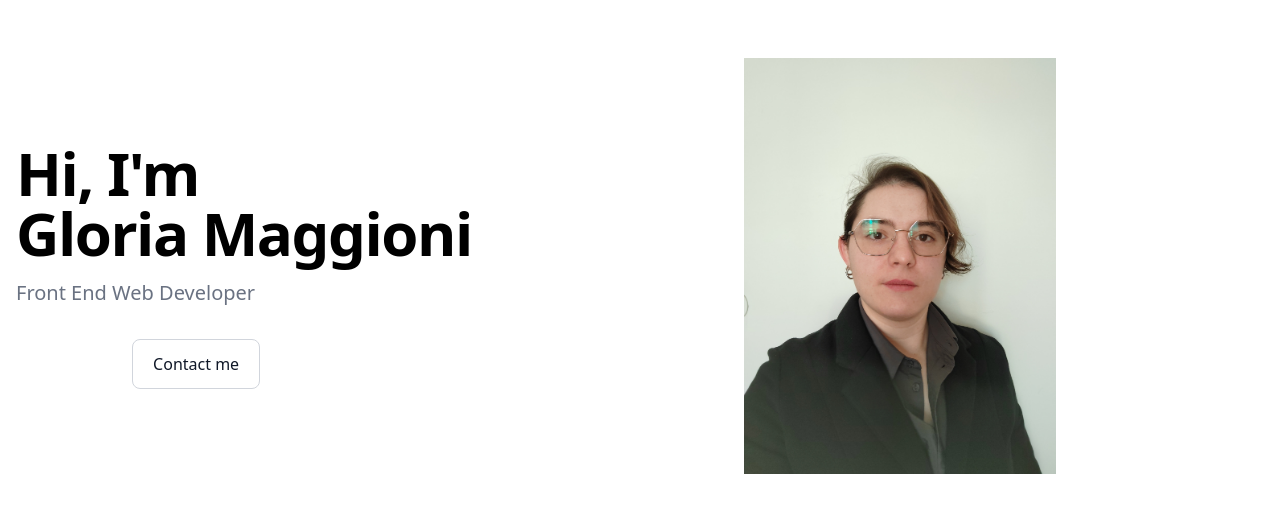
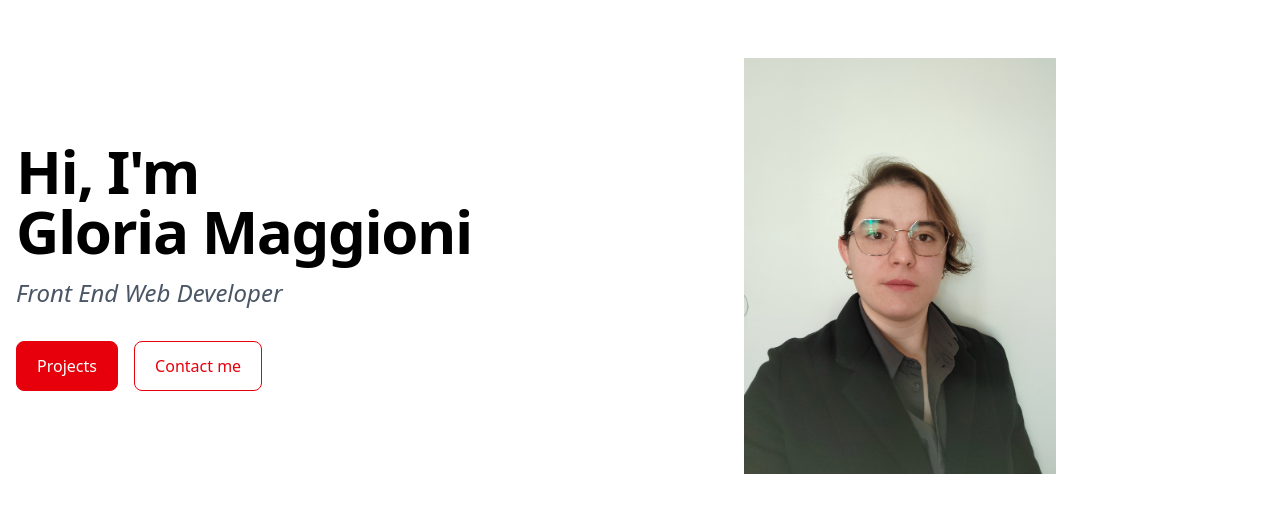
Before and after one commit to GloriaMaggioni/Portfolio_2025, a website: page portfolio2025/portfolio_2025.html in a window 1280 px wide. Shown: the part 70-582 px from the top of the page. Drawn offline with nearby package versions, Linux system fonts and the light colour scheme.

Commit message:
Sistemato hero's buttons style

```diff
--- a/package.json
+++ b/package.json
@@ -19,7 +19,9 @@
   },
   "homepage": "https://github.com/GloriaMaggioni/Portfolio_2025#readme",
   "dependencies": {
+    "@tailwindcss/cli": "^4.1.17",
     "boostrap": "^2.0.0",
-    "bootstrap": "^5.3.8"
+    "bootstrap": "^5.3.8",
+    "tailwindcss": "^4.1.17"
   }
 }
--- a/portfolio2025/port2025_style.css
+++ b/portfolio2025/port2025_style.css
@@ -1,5 +1,21 @@
-/* {
-    margin:0;
-    padding:0;
-    box-sizing:border-box;
+/* .hero-section{
+    border:1px solid red;
+}
+
+.hero-title-container{
+    border:1px solid white;
+}
+.hero-image-container{
+    border:1px solid purple;
 } */
+
+.projectsBtn{
+    /* background-color:#e70c10;  */
+}
+
+.contactMeBtn{
+   /* color: #e70c10; */
+   /* border-color: #e70c10; */
+}
+
+/* rosso  :#e70c10 */
--- a/portfolio2025/portfolio_2025.html
+++ b/portfolio2025/portfolio_2025.html
@@ -3,8 +3,9 @@
 <head>
     <meta charset="UTF-8">
     <meta name="viewport" content="width=device-width, initial-scale=1.0">
-        <script src="https://cdn.jsdelivr.net/npm/@tailwindcss/browser@4"></script>
-        <link rel="stylesheet" href="port2025_style.css">
+      <script src="https://cdn.jsdelivr.net/npm/@tailwindcss/browser@4"></script>
+      <!-- <link href="./port2025_style.css" rel="stylesheet"> -->
+      <link rel="stylesheet" href="port2025_style.css">
     <link rel="shortcut icon" type="image/jpn" href="/images/logo.png">
     <title>Gloria Maggioni</title>
 </head>
@@ -58,20 +59,23 @@
 
 <!-- HERO SECTION -->
 
-<section class="bg-white dark:bg-gray-900">
-    <div class="grid max-w-screen-xl px-4 py-8 mx-auto lg:gap-8 xl:gap-0 lg:py-16 lg:grid-cols-12">
-        <div class="mr-auto place-self-center lg:col-span-7">
-            <h1 class="max-w-2xl mb-4 text-4xl font-extrabold tracking-tight leading-none md:text-5xl xl:text-6xl dark:text-white">Hi, I'm  <br> Gloria Maggioni</h1>
-            <p class="max-w-2xl mb-8 font-light text-gray-500 lg:mb-8 md:text-lg lg:text-xl dark:text-gray-400">Front End Web Developer</p>
-            <a href="#" class="inline-flex items-center justify-center px-5 py-3 mr-3 text-base font-medium text-center text-white rounded-lg bg-primary-700 hover:bg-primary-800 focus:ring-4 focus:ring-primary-300 dark:focus:ring-primary-900">
+<section class=" hero-section bg-white ">
+  <!-- dark:bg-gray-900 -->
+    <div class="grid  max-w-screen-xl px-4 py-8 mx-auto lg:gap-8 xl:gap-0 lg:py-16 lg:grid-cols-12">
+        <div class=" hero-title-container  mr-auto place-self-center justify-center lg:col-span-7">
+            <h1 class="max-w-2xl mb-4 text-4xl font-extrabold tracking-tight leading-none md:text-5xl xl:text-6xl ">Hi, I'm  <br> Gloria Maggioni</h1>
+            <p class="max-w-2xl mt-4 mb-8 font-light text-gray-600 lg:mb-8 md:text-lg lg:text-2xl italic dark:text-gray-400">Front End Web Developer</p>
+            <a href="#" class=" projectsBtn inline-flex items-center justify-center px-5 py-3 mr-3 text-base font-medium text-center text-white rounded-lg bg-red-600 border border-red-600 hover:bg-white hover:text-red-600 hover:border hover:border-gray-400 focus:ring-4 focus:ring-primary-300 dark:focus:ring-primary-900">
                 Projects
-                <!-- <svg class="w-5 h-5 ml-2 -mr-1" fill="currentColor" viewBox="0 0 20 20" xmlns="http://www.w3.org/2000/svg"><path fill-rule="evenodd" d="M10.293 3.293a1 1 0 011.414 0l6 6a1 1 0 010 1.414l-6 6a1 1 0 01-1.414-1.414L14.586 11H3a1 1 0 110-2h11.586l-4.293-4.293a1 1 0 010-1.414z" clip-rule="evenodd"></path></svg> -->
             </a>
-            <a href="#" class="inline-flex items-center justify-center px-5 py-3 text-base font-medium text-center text-gray-900 border border-gray-300 rounded-lg hover:bg-gray-100 focus:ring-4 focus:ring-gray-100 dark:text-white dark:border-gray-700 dark:hover:bg-gray-700 dark:focus:ring-gray-800">
+              <a href="#" class=" contactMeBtn inline-flex items-center justify-center px-5 py-3 text-base font-medium text-center text-red-600 border border-solid border-red-600 rounded-lg hover:bg-red-600 hover:text-white hover:border hover:border-red-600 focus:ring-4 focus:ring-gray-100 dark:hover:bg-red-600 dark:hover:text-white ">
                 Contact me
             </a>
+            <!-- <a href="#" class=" contactMeBtn inline-flex items-center justify-center px-5 py-3 text-base font-medium text-center text-gray-900 border border-solid border-red-600 rounded-lg  hover:bg-red-200 hover:text-gray-700 focus:ring-4 focus:ring-gray-100 dark:text-red-700 dark:border-red-700 dark:hover:bg-red-200 dark:hover:text-white dark:focus:ring-gray-800">
+                Contact me
+            </a>  -->
         </div>
-        <div class="hidden lg:mt-0 lg:col-span-3 lg:flex">
+        <div class=" hero-image-container hidden lg:mt-0 lg:col-span-3 lg:flex">
             <img src="/images/heroSection-image.jpg" alt="mockup">
         </div>
     </div>
@@ -79,72 +83,5 @@
 
 
 
-
-<!--
-<nav class="relative bg-gray-800">
-  <div class="mx-auto max-w-7xl px-2 sm:px-6 lg:px-8">
-    <div class="relative flex h-16 items-center justify-between">
-      <div class="absolute inset-y-0 left-0 flex items-center sm:hidden">
-        <button type="button" command="--toggle" commandfor="mobile-menu" class="relative inline-flex items-center justify-center rounded-md p-2 text-gray-400 hover:bg-white/5 hover:text-white focus:outline-2 focus:-outline-offset-1 focus:outline-indigo-500">
-          <span class="absolute -inset-0.5"></span>
-          <span class="sr-only">Open main menu</span>
-          <svg viewBox="0 0 24 24" fill="none" stroke="currentColor" stroke-width="1.5" data-slot="icon" aria-hidden="true" class="size-6 in-aria-expanded:hidden">
-            <path d="M3.75 6.75h16.5M3.75 12h16.5m-16.5 5.25h16.5" stroke-linecap="round" stroke-linejoin="round" />
-          </svg>
-          <svg viewBox="0 0 24 24" fill="none" stroke="currentColor" stroke-width="1.5" data-slot="icon" aria-hidden="true" class="size-6 not-in-aria-expanded:hidden">
-            <path d="M6 18 18 6M6 6l12 12" stroke-linecap="round" stroke-linejoin="round" />
-          </svg>
-        </button>
-      </div>
-      <div class="flex flex-1 items-center justify-center sm:items-stretch sm:justify-start">
-        <div class="flex shrink-0 items-center">
-          <img src="/images/logo.png" alt="Your Company" class="h-8 w-auto" />
-        </div>
-        <div class="hidden sm:ml-6 sm:block">
-          <div class="flex space-x-4">
-            <a href="#" aria-current="page" class="rounded-md bg-gray-900 px-3 py-2 text-sm font-medium text-white">Dashboard</a>
-            <a href="#" class="rounded-md px-3 py-2 text-sm font-medium text-gray-300 hover:bg-white/5 hover:text-white">Team</a>
-            <a href="#" class="rounded-md px-3 py-2 text-sm font-medium text-gray-300 hover:bg-white/5 hover:text-white">Projects</a>
-            <a href="#" class="rounded-md px-3 py-2 text-sm font-medium text-gray-300 hover:bg-white/5 hover:text-white">Calendar</a>
-          </div>
-        </div>
-      </div>
-      <div class="absolute inset-y-0 right-0 flex items-center pr-2 sm:static sm:inset-auto sm:ml-6 sm:pr-0">
-        <button type="button" class="relative rounded-full p-1 text-gray-400 focus:outline-2 focus:outline-offset-2 focus:outline-indigo-500">
-          <span class="absolute -inset-1.5"></span>
-          <span class="sr-only">View notifications</span>
-          <svg viewBox="0 0 24 24" fill="none" stroke="currentColor" stroke-width="1.5" data-slot="icon" aria-hidden="true" class="size-6">
-            <path d="M14.857 17.082a23.848 23.848 0 0 0 5.454-1.31A8.967 8.967 0 0 1 18 9.75V9A6 6 0 0 0 6 9v.75a8.967 8.967 0 0 1-2.312 6.022c1.733.64 3.56 1.085 5.455 1.31m5.714 0a24.255 24.255 0 0 1-5.714 0m5.714 0a3 3 0 1 1-5.714 0" stroke-linecap="round" stroke-linejoin="round" />
-          </svg>
-        </button>
-
-        <el-dropdown class="relative ml-3">
-          <button class="relative flex rounded-full focus-visible:outline-2 focus-visible:outline-offset-2 focus-visible:outline-indigo-500">
-            <span class="absolute -inset-1.5"></span>
-            <span class="sr-only">Open user menu</span>
-            <img src="https://images.unsplash.com/photo-1472099645785-5658abf4ff4e?ixlib=rb-1.2.1&ixid=eyJhcHBfaWQiOjEyMDd9&auto=format&fit=facearea&facepad=2&w=256&h=256&q=80" alt="" class="size-8 rounded-full bg-gray-800 outline -outline-offset-1 outline-white/10" />
-          </button>
-
-          <el-menu anchor="bottom end" popover class="w-48 origin-top-right rounded-md bg-white py-1 shadow-lg outline outline-black/5 transition transition-discrete [--anchor-gap:--spacing(2)] data-closed:scale-95 data-closed:transform data-closed:opacity-0 data-enter:duration-100 data-enter:ease-out data-leave:duration-75 data-leave:ease-in">
-            <a href="#" class="block px-4 py-2 text-sm text-gray-700 focus:bg-gray-100 focus:outline-hidden">Your profile</a>
-            <a href="#" class="block px-4 py-2 text-sm text-gray-700 focus:bg-gray-100 focus:outline-hidden">Settings</a>
-            <a href="#" class="block px-4 py-2 text-sm text-gray-700 focus:bg-gray-100 focus:outline-hidden">Sign out</a>
-          </el-menu>
-        </el-dropdown>
-      </div>
-    </div>
-  </div>
-
-  <el-disclosure id="mobile-menu" hidden class="block sm:hidden">
-    <div class="space-y-1 px-2 pt-2 pb-3">
-      <a href="#" aria-current="page" class="block rounded-md bg-gray-900 px-3 py-2 text-base font-medium text-white">Dashboard</a>
-      <a href="#" class="block rounded-md px-3 py-2 text-base font-medium text-gray-300 hover:bg-white/5 hover:text-white">Team</a>
-      <a href="#" class="block rounded-md px-3 py-2 text-base font-medium text-gray-300 hover:bg-white/5 hover:text-white">Projects</a>
-      <a href="#" class="block rounded-md px-3 py-2 text-base font-medium text-gray-300 hover:bg-white/5 hover:text-white">Calendar</a>
-    </div>
-  </el-disclosure>
-</nav> -->
-
-
 </body>
 </html>
```
Also changed, not shown: index.html (+2 -4 lines), 1 other file.
